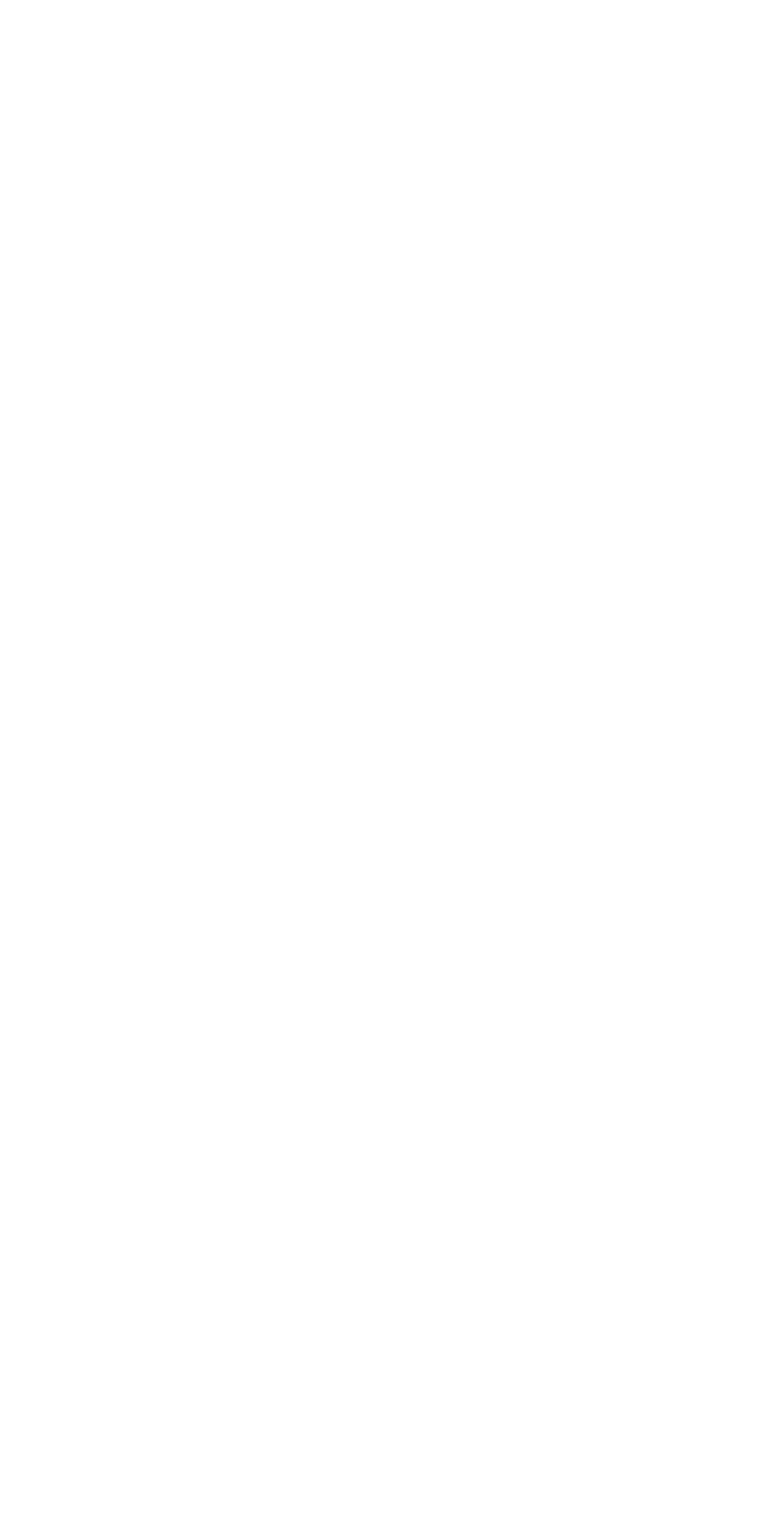
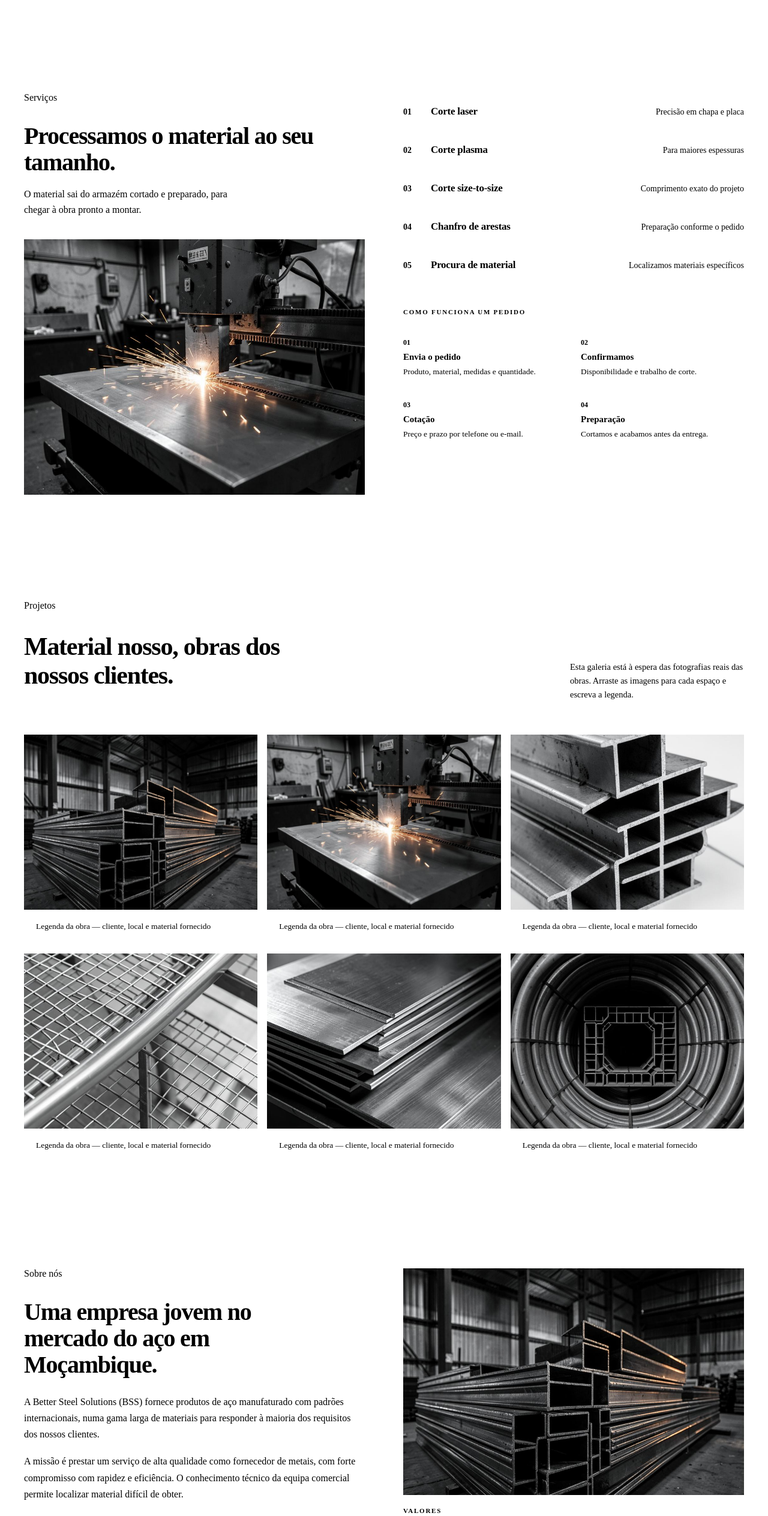
Before and after one commit to kennydasilva/BssMoz_website, a React (Vite) app: page / in a window 1280 px wide. Shown: the part 4233-6761 px from the top of the page at 60% size. Before the commit the page ends 4307 px from the top, so only its background shows below. Built offline with nearby package versions, Linux system fonts and the light colour scheme; the HTML template or start-up script is replaced by a standard one.

Commit message:
feat: services, projects gallery and about sections
Cutting/service list with the order workflow steps, a project photo
gallery, and the company about section with values list.

```diff
--- a/src/App.tsx
+++ b/src/App.tsx
@@ -4,6 +4,9 @@ import { Header } from "./components/Header/Header";
 import { Hero } from "./components/Hero/Hero";
 import { FamilyGrid } from "./components/FamilyGrid/FamilyGrid";
 import { FullCatalog } from "./components/FullCatalog/FullCatalog";
+import { Services } from "./components/Services/Services";
+import { Projects } from "./components/Projects/Projects";
+import { About } from "./components/About/About";
 
 function App() {
   return (
@@ -14,6 +17,9 @@ function App() {
           <Hero />
           <FamilyGrid />
           <FullCatalog />
+          <Services />
+          <Projects />
+          <About />
         </main>
       </CatalogFilterProvider>
     </LanguageProvider>
--- /dev/null
+++ b/src/components/About/About.module.css
@@ -0,0 +1,72 @@
+.section {
+  border-bottom: 1px solid var(--color-border);
+}
+
+.wrap {
+  padding: 88px 32px;
+  display: grid;
+  grid-template-columns: repeat(auto-fit, minmax(320px, 1fr));
+  gap: 64px;
+  align-items: start;
+}
+
+.title {
+  font-family: var(--font-display);
+  font-size: clamp(28px, 3.6vw, 40px);
+  line-height: 1.1;
+  letter-spacing: -0.03em;
+  font-weight: 700;
+  color: var(--color-ink);
+  margin-bottom: 26px;
+  max-width: 22ch;
+}
+
+.para {
+  font-size: 16px;
+  line-height: 1.7;
+  color: var(--color-muted);
+  margin-bottom: 18px;
+}
+
+.side {
+  display: grid;
+  gap: 20px;
+}
+
+.imageWrap {
+  position: relative;
+  width: 100%;
+  aspect-ratio: 3 / 2;
+  background: var(--color-bg-raised);
+  overflow: hidden;
+}
+
+.image {
+  width: 100%;
+  height: 100%;
+  object-fit: cover;
+}
+
+.valuesLabel {
+  font-size: 11px;
+  letter-spacing: 0.16em;
+  text-transform: uppercase;
+  color: var(--color-muted);
+  font-weight: 700;
+  margin-bottom: 6px;
+}
+
+.value {
+  font-family: var(--font-display);
+  font-size: 16px;
+  font-weight: 600;
+  color: var(--color-ink);
+  padding: 14px 0;
+  border-bottom: 1px solid var(--color-border);
+}
+
+@media (max-width: 480px) {
+  .wrap {
+    padding: 56px 20px;
+  }
+}
--- /dev/null
+++ b/src/components/About/About.tsx
@@ -0,0 +1,35 @@
+import { useLanguage } from "../../state/LanguageContext";
+import styles from "./About.module.css";
+
+export function About() {
+  const { t } = useLanguage();
+
+  return (
+    <section id="sobre" className={styles.section}>
+      <div className={`container ${styles.wrap}`}>
+        <div>
+          <div className="eyebrow">{t.sobreLabel}</div>
+          <h2 className={styles.title}>{t.sobreTitulo}</h2>
+          {t.sobreParas.map((p) => (
+            <p key={p} className={styles.para}>
+              {p}
+            </p>
+          ))}
+        </div>
+        <div className={styles.side}>
+          <div className={styles.imageWrap}>
+            <img className={styles.image} src="/images/armazem.png" alt="Foto da equipa ou do armazém" />
+          </div>
+          <div>
+            <div className={styles.valuesLabel}>{t.valoresLabel}</div>
+            {t.valores.map((v) => (
+              <div key={v} className={styles.value}>
+                {v}
+              </div>
+            ))}
+          </div>
+        </div>
+      </div>
+    </section>
+  );
+}
--- /dev/null
+++ b/src/components/Projects/Projects.module.css
@@ -0,0 +1,70 @@
+.section {
+  border-bottom: 1px solid var(--color-border);
+}
+
+.wrap {
+  padding: 88px 32px;
+}
+
+.head {
+  display: flex;
+  align-items: flex-end;
+  justify-content: space-between;
+  gap: 28px;
+  flex-wrap: wrap;
+  margin-bottom: 40px;
+}
+
+.title {
+  font-family: var(--font-display);
+  font-size: clamp(28px, 3.8vw, 42px);
+  letter-spacing: -0.03em;
+  font-weight: 700;
+  color: var(--color-ink);
+  max-width: 24ch;
+}
+
+.text {
+  font-size: 14.5px;
+  line-height: 1.6;
+  color: var(--color-muted);
+  max-width: 40ch;
+}
+
+.grid {
+  display: grid;
+  grid-template-columns: repeat(auto-fit, minmax(300px, 1fr));
+  gap: 16px;
+}
+
+.figure {
+  margin: 0;
+  background: var(--color-bg-raised);
+}
+
+.imageWrap {
+  position: relative;
+  width: 100%;
+  aspect-ratio: 4 / 3;
+  background: var(--color-bg-inset);
+  overflow: hidden;
+}
+
+.image {
+  width: 100%;
+  height: 100%;
+  object-fit: cover;
+}
+
+.caption {
+  padding: 18px 20px;
+  font-size: 13.5px;
+  line-height: 1.55;
+  color: var(--color-muted);
+}
+
+@media (max-width: 480px) {
+  .wrap {
+    padding: 56px 20px;
+  }
+}
--- /dev/null
+++ b/src/components/Projects/Projects.tsx
@@ -0,0 +1,37 @@
+import { useLanguage } from "../../state/LanguageContext";
+import styles from "./Projects.module.css";
+
+const PROJECT_PHOTOS = [
+  "/images/armazem.png",
+  "/images/corte.png",
+  "/images/estrutural.png",
+  "/images/grelhas.png",
+  "/images/chapas.png",
+  "/images/tubos.png",
+];
+
+export function Projects() {
+  const { t } = useLanguage();
+
+  return (
+    <section id="projetos" className={styles.section}>
+      <div className={`container ${styles.wrap}`}>
+        <div className="eyebrow">{t.projetosLabel}</div>
+        <div className={styles.head}>
+          <h2 className={styles.title}>{t.projetosTitulo}</h2>
+          <p className={styles.text}>{t.projetosTexto}</p>
+        </div>
+        <div className={styles.grid}>
+          {PROJECT_PHOTOS.map((photo, i) => (
+            <figure key={photo + i} className={styles.figure}>
+              <div className={styles.imageWrap}>
+                <img className={styles.image} src={photo} alt={t.projetoPlaceholder} />
+              </div>
+              <figcaption className={styles.caption}>{t.projetoLegenda}</figcaption>
+            </figure>
+          ))}
+        </div>
+      </div>
+    </section>
+  );
+}
--- /dev/null
+++ b/src/components/Services/Services.module.css
@@ -0,0 +1,132 @@
+.section {
+  border-bottom: 1px solid var(--color-border);
+}
+
+.wrap {
+  padding: 88px 32px;
+  display: grid;
+  grid-template-columns: repeat(auto-fit, minmax(340px, 1fr));
+  gap: 64px;
+  align-items: start;
+}
+
+.title {
+  font-family: var(--font-display);
+  font-size: clamp(28px, 3.6vw, 40px);
+  line-height: 1.1;
+  letter-spacing: -0.03em;
+  font-weight: 700;
+  color: var(--color-ink);
+  margin-bottom: 18px;
+}
+
+.text {
+  font-size: 16px;
+  line-height: 1.62;
+  color: var(--color-muted);
+  max-width: 46ch;
+  margin-bottom: 36px;
+}
+
+.imageWrap {
+  position: relative;
+  width: 100%;
+  aspect-ratio: 4 / 3;
+  background: var(--color-bg-raised);
+  overflow: hidden;
+}
+
+.image {
+  width: 100%;
+  height: 100%;
+  object-fit: cover;
+}
+
+.list {
+  display: grid;
+}
+
+.item {
+  display: flex;
+  align-items: baseline;
+  gap: 20px;
+  flex-wrap: wrap;
+  border-top: 1px solid var(--color-border-strong);
+  padding: 22px 0;
+}
+
+.itemNum {
+  font-family: var(--font-display);
+  font-size: 14px;
+  font-weight: 700;
+  color: var(--color-brand-light);
+  min-width: 26px;
+}
+
+.itemName {
+  font-family: var(--font-display);
+  font-size: 17px;
+  font-weight: 600;
+  color: var(--color-ink);
+  letter-spacing: -0.015em;
+  margin-right: auto;
+}
+
+.itemDesc {
+  font-size: 14px;
+  color: var(--color-muted);
+  text-align: right;
+}
+
+.stepsBlock {
+  border-top: 1px solid var(--color-border-strong);
+  padding-top: 40px;
+}
+
+.stepsLabel {
+  font-size: 11px;
+  letter-spacing: 0.16em;
+  text-transform: uppercase;
+  color: var(--color-muted);
+  font-weight: 700;
+  margin-bottom: 24px;
+}
+
+.steps {
+  display: grid;
+  grid-template-columns: repeat(auto-fit, minmax(200px, 1fr));
+  gap: 24px;
+}
+
+.step {
+  border-top: 2px solid var(--color-brand);
+  padding-top: 14px;
+}
+
+.stepNum {
+  font-family: var(--font-display);
+  font-size: 12px;
+  font-weight: 700;
+  color: var(--color-brand-light);
+  margin-bottom: 8px;
+}
+
+.stepTitle {
+  font-family: var(--font-display);
+  font-size: 15px;
+  font-weight: 600;
+  color: var(--color-ink);
+  margin-bottom: 6px;
+}
+
+.stepDesc {
+  font-size: 13.5px;
+  line-height: 1.5;
+  color: var(--color-muted);
+}
+
+@media (max-width: 480px) {
+  .wrap {
+    padding: 56px 20px;
+  }
+}
--- /dev/null
+++ b/src/components/Services/Services.tsx
@@ -0,0 +1,44 @@
+import { useLanguage } from "../../state/LanguageContext";
+import styles from "./Services.module.css";
+
+export function Services() {
+  const { t } = useLanguage();
+
+  return (
+    <section id="servicos" className={styles.section}>
+      <div className={`container ${styles.wrap}`}>
+        <div>
+          <div className="eyebrow">{t.servicosLabel}</div>
+          <h2 className={styles.title}>{t.servicosTitulo}</h2>
+          <p className={styles.text}>{t.servicosTexto}</p>
+          <div className={styles.imageWrap}>
+            <img className={styles.image} src="/images/corte.png" alt="Foto de corte laser / plasma" />
+          </div>
+        </div>
+        <div>
+          <div className={styles.list}>
+            {t.servicos.map((s) => (
+              <div key={s.n} className={styles.item}>
+                <span className={styles.itemNum}>{s.n}</span>
+                <span className={styles.itemName}>{s.nome}</span>
+                <span className={styles.itemDesc}>{s.desc}</span>
+              </div>
+            ))}
+          </div>
+          <div className={styles.stepsBlock}>
+            <div className={styles.stepsLabel}>{t.comoFunciona}</div>
+            <div className={styles.steps}>
+              {t.passos.map((p) => (
+                <div key={p.n} className={styles.step}>
+                  <div className={styles.stepNum}>{p.n}</div>
+                  <div className={styles.stepTitle}>{p.t}</div>
+                  <div className={styles.stepDesc}>{p.d}</div>
+                </div>
+              ))}
+            </div>
+          </div>
+        </div>
+      </div>
+    </section>
+  );
+}
```
